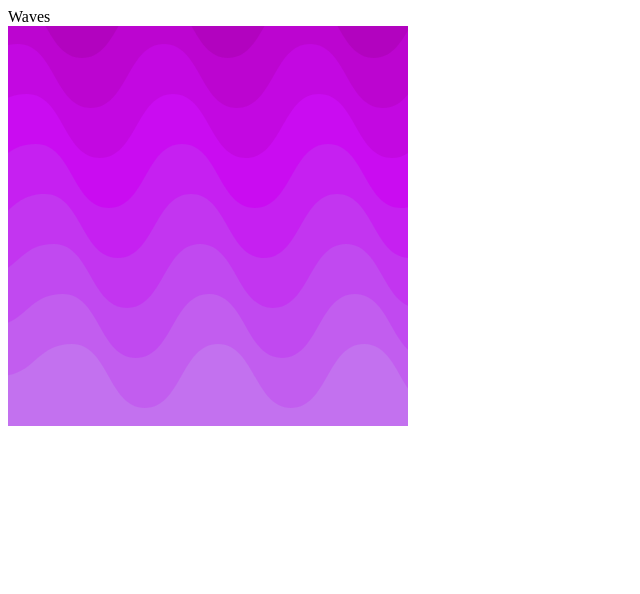
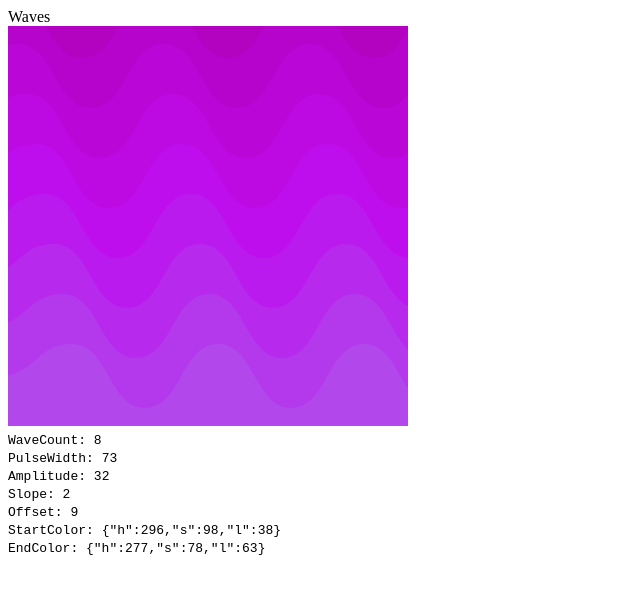
Before and after one commit to FrederikBolding/waves, a Gatsby site: page / in a window 1280 px wide. Shown: the whole page, without its empty margins (0-640 px from the left). Built offline with nearby package versions, Linux system fonts and the light colour scheme; Gatsby itself is replaced by a stand-in of ours.

Commit message:
Small tweaks while working on contract

```diff
--- a/src/components/Waves.js
+++ b/src/components/Waves.js
@@ -84,6 +84,8 @@ export const Waves = ({
     <svg
       width={width / 2}
       height={height}
+      viewBox="0 0 400 400"
+      preserveAspectRatio="xMidYMid slice"
       xmlns="http://www.w3.org/2000/svg"
       style={{ backgroundColor: colors[0] }}
     >
--- a/src/pages/index.js
+++ b/src/pages/index.js
@@ -6,31 +6,48 @@ import { Color } from "../util/color";
 const IndexPage = () => {
   // @todo Figure out best random val ranges
   // @todo Tweak colors and fix gradients for some pairings
-  const startColor = Color.random(0, 359, 20, 100, 30, 40);
+  const startColor = Color.random(0, 359, 40, 100, 30, 40);
   const endColor = Color.random(
     Math.max(0, startColor.h - rand(5, 60)),
     Math.min(359, startColor.h + rand(5, 60)),
     70,
     90,
-    70,
-    85
+    60,
+    75
   );
+
+  const waveCount = rand(6, 9);
+  const pulseWidth = rand(60, 90);
+  const amplitude = rand(20, 40);
+  const slope = rand(2, 4);
+  const offset = rand(0, 20);
 
   return (
     <main>
       Waves
       <br />
       <Waves
-        waveCount={rand(6, 9)}
+        waveCount={waveCount}
         width={800}
         height={400}
-        pulseWidth={rand(60, 90)}
-        amplitude={rand(20, 40)}
-        slope={rand(2, 4)}
-        offset={rand(0, 20)}
+        pulseWidth={pulseWidth}
+        amplitude={amplitude}
+        slope={slope}
+        offset={offset}
         startColor={startColor}
         endColor={endColor}
       />
+      <code>
+        <br />
+        WaveCount: {waveCount}
+        <br /> PulseWidth: {pulseWidth}
+        <br /> Amplitude: {amplitude}
+        <br /> Slope: {slope}
+        <br /> Offset: {offset}
+        <br /> StartColor: {JSON.stringify(startColor)}
+        <br />
+        EndColor: {JSON.stringify(endColor)}
+      </code>
     </main>
   );
 };
```
